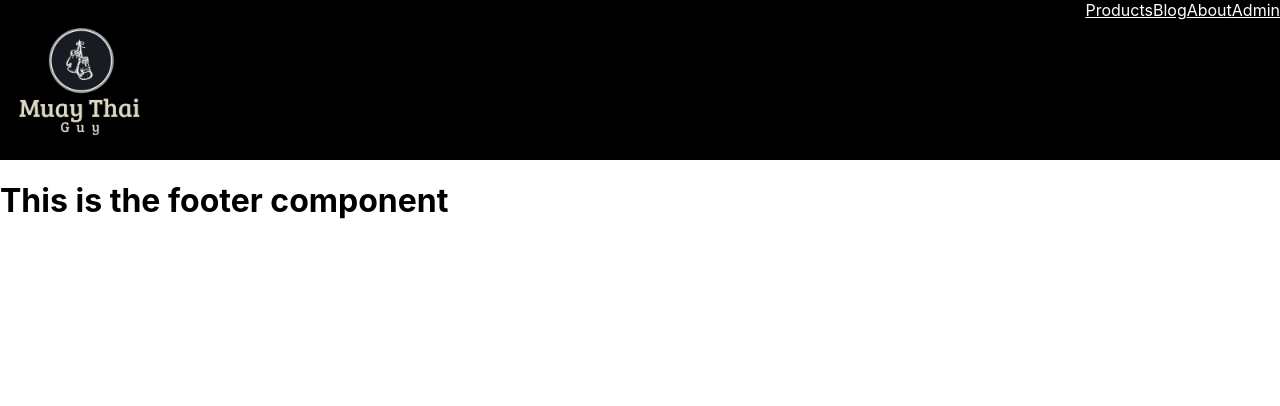
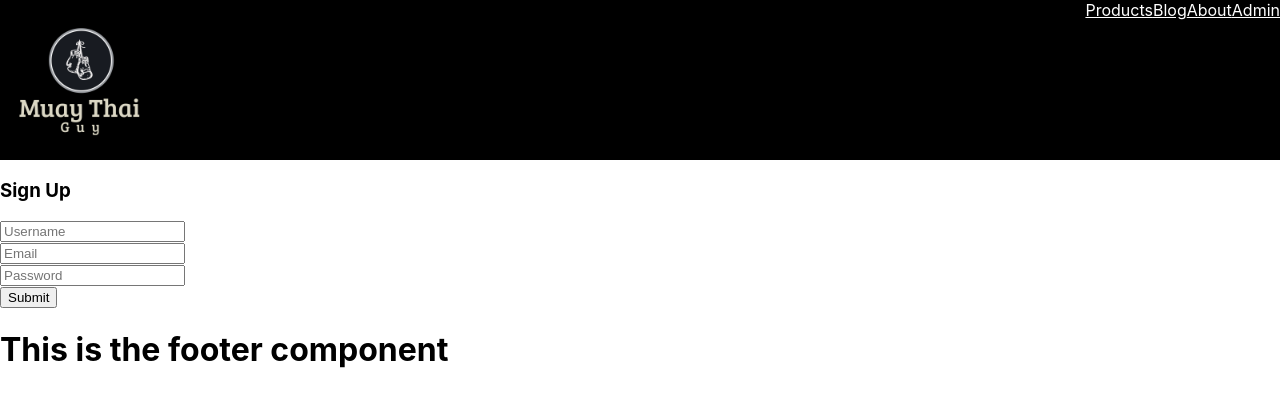
Before and after one commit to GarrettF24/muay-thai-guy, a React (Create React App) app in the folder client/: page /signup in a window 1280 px wide. Shown: the top 406 px of the page. Built offline with nearby package versions, Linux system fonts and the light colour scheme; the HTML template or start-up script is replaced by a standard one.

Commit message:
added signup for pmvp

```diff
--- a/client/src/App.js
+++ b/client/src/App.js
@@ -4,13 +4,19 @@ import Layout from "./components/Layout/Layout"
 import Login from "./screens/Login/Login"
 import { useState } from "react"
 
-import { loginUser } from "./services/auth"
+import { loginUser, registerUser } from "./services/auth"
+import Signup from "./screens/Signup/Signup"
 
 function App() {
   const [currentUser, setCurrentUser] = useState(null)
 
   const handleLogin = async (loginData) => {
     const userData = await loginUser(loginData)
+    setCurrentUser(userData)
+  }
+
+  const handleRegister = async (registerData) => {
+    const userData = await registerUser(registerData)
     setCurrentUser(userData)
   }
 
@@ -21,6 +27,9 @@ function App() {
           <Route path="/login">
             <Login handleLogin={handleLogin} />
           </Route>
+          <Route path="/signup">
+            <Signup handleRegister={handleRegister} />
+          </Route>
         </Switch>
       </Layout>
     </div>
--- /dev/null
+++ b/client/src/components/SignupForm/SignupForm.jsx
@@ -0,0 +1,55 @@
+import { useState } from "react"
+
+export default function SignupForm(props) {
+  const [formData, setFormData] = useState({
+    username: "",
+    email: "",
+    password: "",
+  })
+
+  const handleChange = (e) => {
+    const { name, value } = e.target
+    setFormData((prevState) => ({
+      ...prevState,
+      [name]: value,
+    }))
+  }
+
+  return (
+    <form
+      onSubmit={(e) => {
+        e.preventDefault()
+        props.handleRegister(formData)
+      }}
+    >
+      <h3>Sign Up</h3>
+      <input
+        type="text"
+        placeholder="Username"
+        name="username"
+        value={formData.username}
+        onChange={handleChange}
+      />
+      <br />
+
+      <input
+        type="text"
+        placeholder="Email"
+        name="email"
+        value={formData.email}
+        onChange={handleChange}
+      />
+
+      <br />
+      <input
+        type="password"
+        placeholder="Password"
+        name="password"
+        value={formData.password}
+        onChange={handleChange}
+      />
+      <br />
+      <button>Submit</button>
+    </form>
+  )
+}
--- /dev/null
+++ b/client/src/screens/Signup/Signup.jsx
@@ -0,0 +1,6 @@
+import React from "react"
+import SignupForm from "../../components/SignupForm/SignupForm"
+
+export default function Signup(props) {
+  return <SignupForm handleRegister={props.handleRegister} />
+}
```
Also changed, not shown: client/src/components/SignupForm/SignupForm.css (added), client/src/screens/Signup/Signup.css (added).
